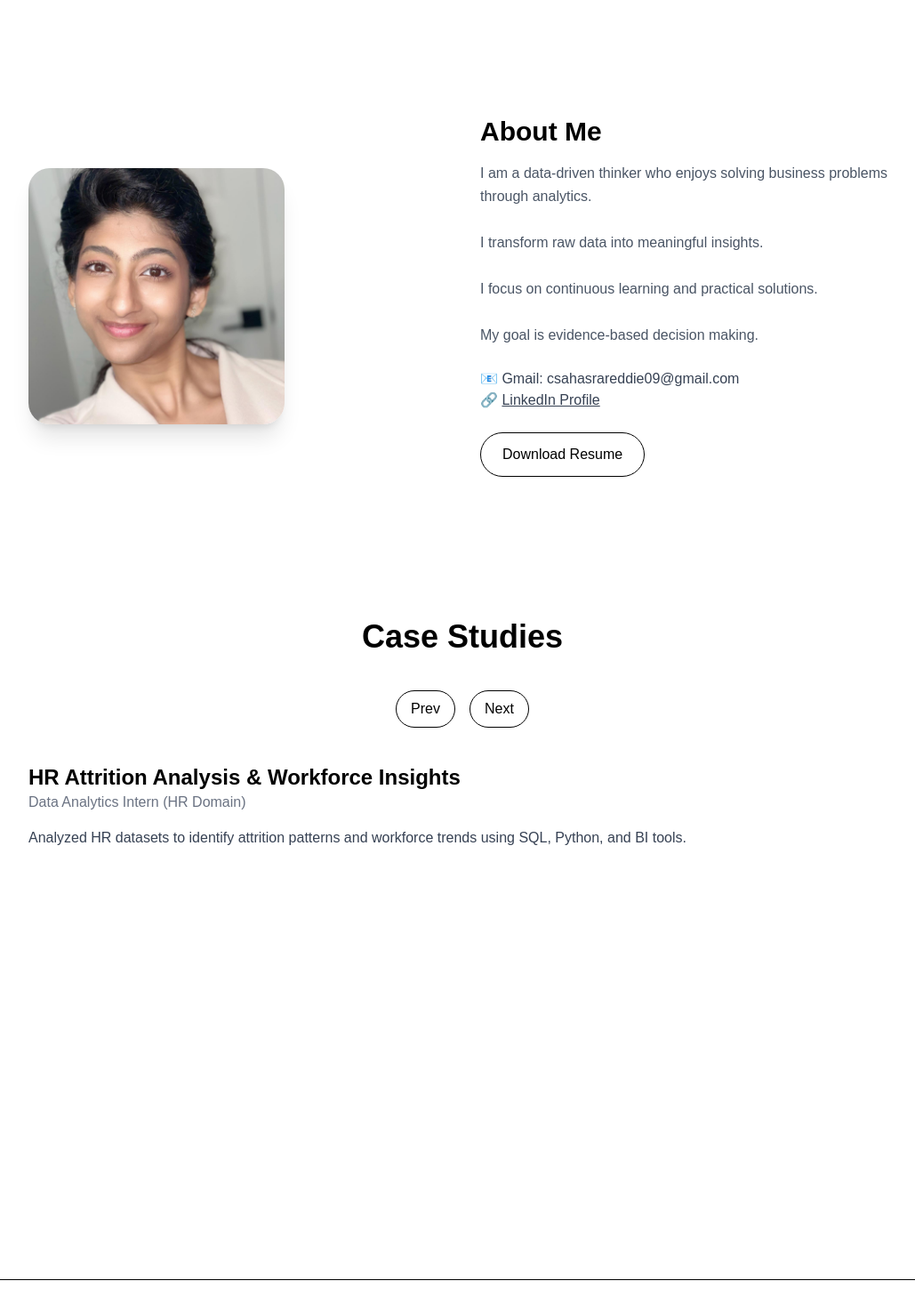
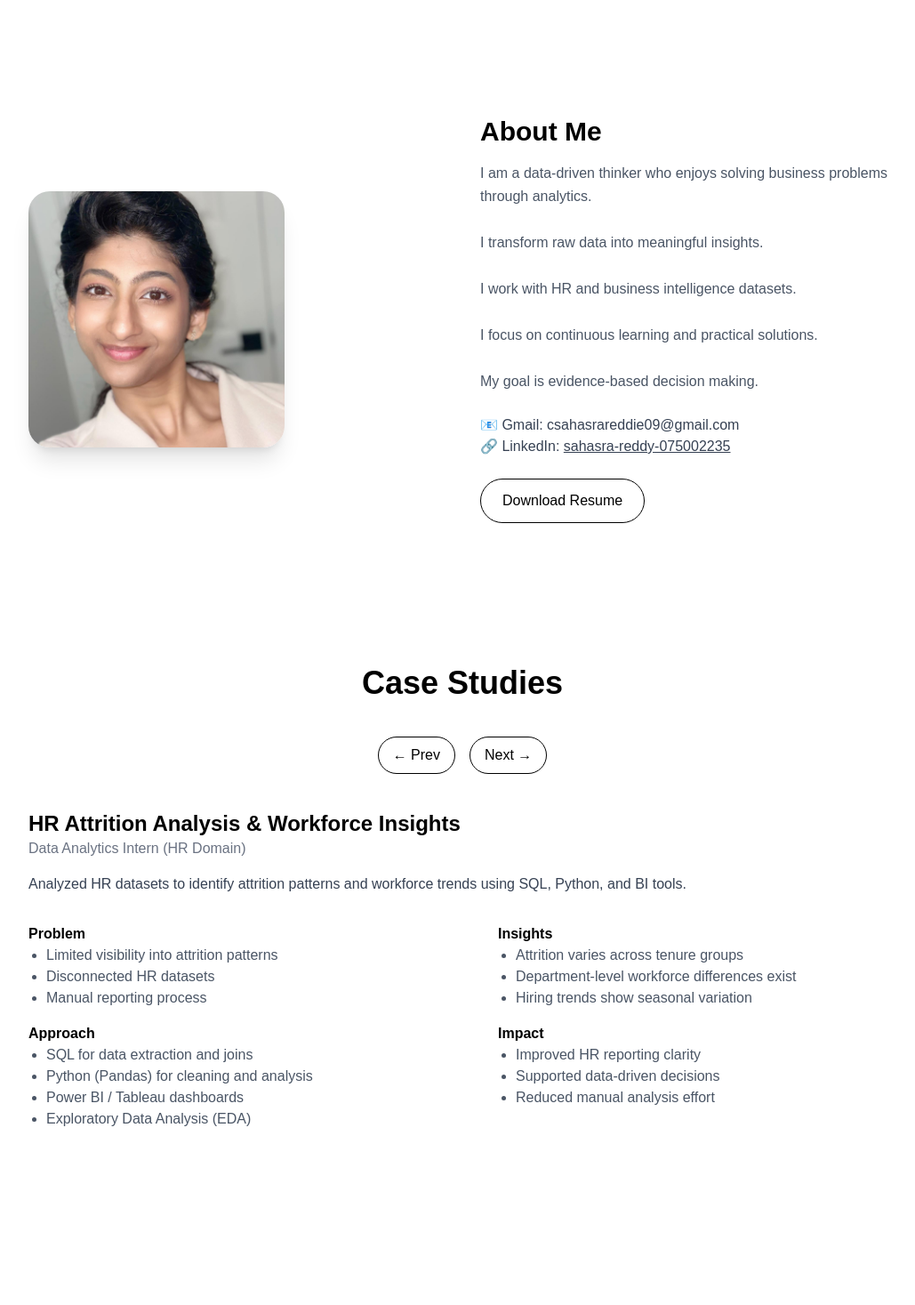
Before and after one commit to SahasraReddy9/my-portfolio, a Next.js app: page / in a window 1280 px wide. Shown: the part 750-2217 px from the top of the page at 89% size, without its empty margins (120-1149 px from the left). Built offline with nearby package versions, Linux system fonts and the light colour scheme.

Commit message:
improved case studies

```diff
--- a/app/page.tsx
+++ b/app/page.tsx
@@ -5,14 +5,11 @@ import { motion, AnimatePresence } from "framer-motion";
 
 /* ---------------- AI BACKGROUND ---------------- */
 function AINetworkBackground() {
-  const canvasRef = useRef<HTMLCanvasElement | null>(null);
+  const canvasRef = useRef(null);
 
   useEffect(() => {
     const canvas = canvasRef.current;
-    if (!canvas) return; // ✅ FIX 1
-
     const ctx = canvas.getContext("2d");
-    if (!ctx) return; // ✅ FIX 2
 
     let width = (canvas.width = window.innerWidth);
     let height = (canvas.height = window.innerHeight);
@@ -21,12 +18,10 @@ function AINetworkBackground() {
       x: Math.random() * width,
       y: Math.random() * height,
       vx: (Math.random() - 0.5) * 0.5,
-      vy: (Math.random() - 0.5) * 0.5,
+      vy: (Math.random() - 0.5) * 0.5
     }));
 
     function animate() {
-      if (!ctx) return;
-
       ctx.clearRect(0, 0, width, height);
 
       nodes.forEach((n) => {
@@ -46,27 +41,14 @@ function AINetworkBackground() {
     }
 
     animate();
-
-    const handleResize = () => {
-      width = canvas.width = window.innerWidth;
-      height = canvas.height = window.innerHeight;
-    };
-
-    window.addEventListener("resize", handleResize);
-
-    return () => window.removeEventListener("resize", handleResize);
   }, []);
 
-  return (
-    <canvas
-      ref={canvasRef}
-      className="fixed inset-0 -z-10 pointer-events-none"
-    />
-  );
+  return <canvas ref={canvasRef} className="fixed inset-0 -z-10" />;
 }
 
 /* ---------------- PAGE ---------------- */
 export default function Page() {
+
   const [index, setIndex] = useState(0);
 
   const caseStudies = [
@@ -78,25 +60,26 @@ export default function Page() {
       problem: [
         "Limited visibility into attrition patterns",
         "Disconnected HR datasets",
-        "Manual reporting process",
+        "Manual reporting process"
       ],
       approach: [
         "SQL for data extraction and joins",
         "Python (Pandas) for cleaning and analysis",
         "Power BI / Tableau dashboards",
-        "Exploratory Data Analysis (EDA)",
+        "Exploratory Data Analysis (EDA)"
       ],
       insights: [
         "Attrition varies across tenure groups",
         "Department-level workforce differences exist",
-        "Hiring trends show seasonal variation",
+        "Hiring trends show seasonal variation"
       ],
       impact: [
         "Improved HR reporting clarity",
         "Supported data-driven decisions",
-        "Reduced manual analysis effort",
-      ],
+        "Reduced manual analysis effort"
+      ]
     },
+
     {
       title: "Business KPI & Workforce Dashboard Reporting",
       role: "Business Intelligence Analyst Intern",
@@ -105,21 +88,26 @@ export default function Page() {
       problem: [
         "Fragmented HR and business data",
         "Manual Excel reporting delays",
-        "No centralized KPI tracking",
+        "No centralized KPI tracking"
       ],
       approach: [
         "SQL for KPI extraction",
         "Excel for data cleaning",
         "Power BI dashboards",
-        "Basic KPI modeling",
+        "Basic KPI modeling"
       ],
       insights: [
         "Better visibility of workforce KPIs",
         "Improved reporting structure",
-        "Clear hiring trend analysis",
+        "Clear hiring trend analysis"
       ],
-      impact: ["Faster reporting cycles", "Improved decision support", "Structured KPI tracking"],
+      impact: [
+        "Faster reporting cycles",
+        "Improved decision support",
+        "Structured KPI tracking"
+      ]
     },
+
     {
       title: "HR Process Automation & Reporting System",
       role: "Data Analyst / Automation Intern",
@@ -128,30 +116,38 @@ export default function Page() {
       problem: [
         "Time-consuming manual reporting",
         "Excel inconsistencies",
-        "Formatting errors",
+        "Formatting errors"
       ],
       approach: [
         "Python (Pandas) for processing",
         "Excel automation",
         "Basic data validation",
-        "Workflow standardization",
+        "Workflow standardization"
       ],
       insights: [
         "Manual reporting inefficiency identified",
         "Need for automation confirmed",
-        "Data consistency improved",
+        "Data consistency improved"
       ],
-      impact: ["Reduced reporting time", "Improved accuracy", "Streamlined workflow"],
-    },
+      impact: [
+        "Reduced reporting time",
+        "Improved accuracy",
+        "Streamlined workflow"
+      ]
+    }
   ];
 
   return (
     <main className="bg-white text-black relative">
+
       <AINetworkBackground />
 
       {/* HERO */}
       <section className="min-h-screen flex flex-col justify-center items-center text-center px-6">
-        <h1 className="text-5xl font-semibold">Hi, I’m Sahasra Reddy 👋</h1>
+        <h1 className="text-5xl font-semibold">
+          Hi, I’m Sahasra Reddy 👋
+        </h1>
+
         <p className="mt-4 text-gray-600">
           Data Analyst | BI Analyst | Business Analyst
         </p>
@@ -159,38 +155,36 @@ export default function Page() {
 
       {/* ABOUT */}
       <section className="max-w-5xl mx-auto px-6 py-20 grid md:grid-cols-2 gap-10 items-center">
-        <img
-          src="/profile.jpg"
-          alt="Profile"
-          className="w-72 h-72 object-cover rounded-3xl shadow-xl"
-        />
+
+        <div>
+          <img
+            src="/profile.jpg"
+            alt="Profile"
+            className="w-72 h-72 object-cover rounded-3xl shadow-xl"
+          />
+        </div>
 
         <div>
           <h2 className="text-3xl font-semibold">About Me</h2>
 
           <p className="mt-4 text-gray-600 leading-relaxed">
-            I am a data-driven thinker who enjoys solving business problems through analytics.
-            <br />
-            <br />
-            I transform raw data into meaningful insights.
-            <br />
-            <br />
-            I focus on continuous learning and practical solutions.
-            <br />
-            <br />
+            I am a data-driven thinker who enjoys solving business problems through analytics.<br /><br />
+            I transform raw data into meaningful insights.<br /><br />
+            I work with HR and business intelligence datasets.<br /><br />
+            I focus on continuous learning and practical solutions.<br /><br />
             My goal is evidence-based decision making.
           </p>
 
           <div className="mt-6 text-gray-700">
             <p>📧 Gmail: csahasrareddie09@gmail.com</p>
             <p>
-              🔗{" "}
+              🔗 LinkedIn:{" "}
               <a
                 href="https://www.linkedin.com/in/sahasra-reddy-075002235"
                 target="_blank"
                 className="underline"
               >
-                LinkedIn Profile
+                sahasra-reddy-075002235
               </a>
             </p>
           </div>
@@ -206,28 +200,33 @@ export default function Page() {
 
       {/* CASE STUDIES */}
       <section className="py-20">
+
         <div className="text-center mb-10">
           <h2 className="text-4xl font-semibold">Case Studies</h2>
         </div>
 
         <div className="flex justify-center gap-4 mb-10">
           <button
-            onClick={() => setIndex((i) => Math.max(i - 1, 0))}
+            onClick={() => setIndex((prev) => Math.max(prev - 1, 0))}
             className="px-4 py-2 border rounded-full"
           >
-            Prev
+            ← Prev
           </button>
 
           <button
-            onClick={() => setIndex((i) => Math.min(i + 1, caseStudies.length - 1))}
+            onClick={() =>
+              setIndex((prev) => Math.min(prev + 1, caseStudies.length - 1))
+            }
             className="px-4 py-2 border rounded-full"
           >
-            Next
+            Next →
           </button>
         </div>
 
         <div className="max-w-5xl mx-auto px-6 relative h-[500px]">
+
           <AnimatePresence mode="wait">
+
             <motion.div
               key={index}
               initial={{ opacity: 0, x: 60 }}
@@ -236,17 +235,59 @@ export default function Page() {
               transition={{ duration: 0.4 }}
               className="absolute w-full"
             >
+
               <h3 className="text-2xl font-semibold">
                 {caseStudies[index].title}
               </h3>
 
-              <p className="text-gray-500">{caseStudies[index].role}</p>
+              <p className="text-gray-500">
+                {caseStudies[index].role}
+              </p>
 
               <p className="mt-4 text-gray-700">
                 {caseStudies[index].summary}
               </p>
+
+              <div className="grid md:grid-cols-2 gap-8 mt-8">
+
+                <div>
+                  <h4 className="font-semibold">Problem</h4>
+                  <ul className="list-disc ml-5 text-gray-600">
+                    {caseStudies[index].problem.map((x, i) => (
+                      <li key={i}>{x}</li>
+                    ))}
+                  </ul>
+
+                  <h4 className="font-semibold mt-4">Approach</h4>
+                  <ul className="list-disc ml-5 text-gray-600">
+                    {caseStudies[index].approach.map((x, i) => (
+                      <li key={i}>{x}</li>
+                    ))}
+                  </ul>
+                </div>
+
+                <div>
+                  <h4 className="font-semibold">Insights</h4>
+                  <ul className="list-disc ml-5 text-gray-600">
+                    {caseStudies[index].insights.map((x, i) => (
+                      <li key={i}>{x}</li>
+                    ))}
+                  </ul>
+
+                  <h4 className="font-semibold mt-4">Impact</h4>
+                  <ul className="list-disc ml-5 text-gray-600">
+                    {caseStudies[index].impact.map((x, i) => (
+                      <li key={i}>{x}</li>
+                    ))}
+                  </ul>
+                </div>
+
+              </div>
+
             </motion.div>
+
           </AnimatePresence>
+
         </div>
       </section>
 
@@ -266,6 +307,7 @@ export default function Page() {
           LinkedIn Profile
         </a>
       </section>
+
     </main>
   );
 }
```
